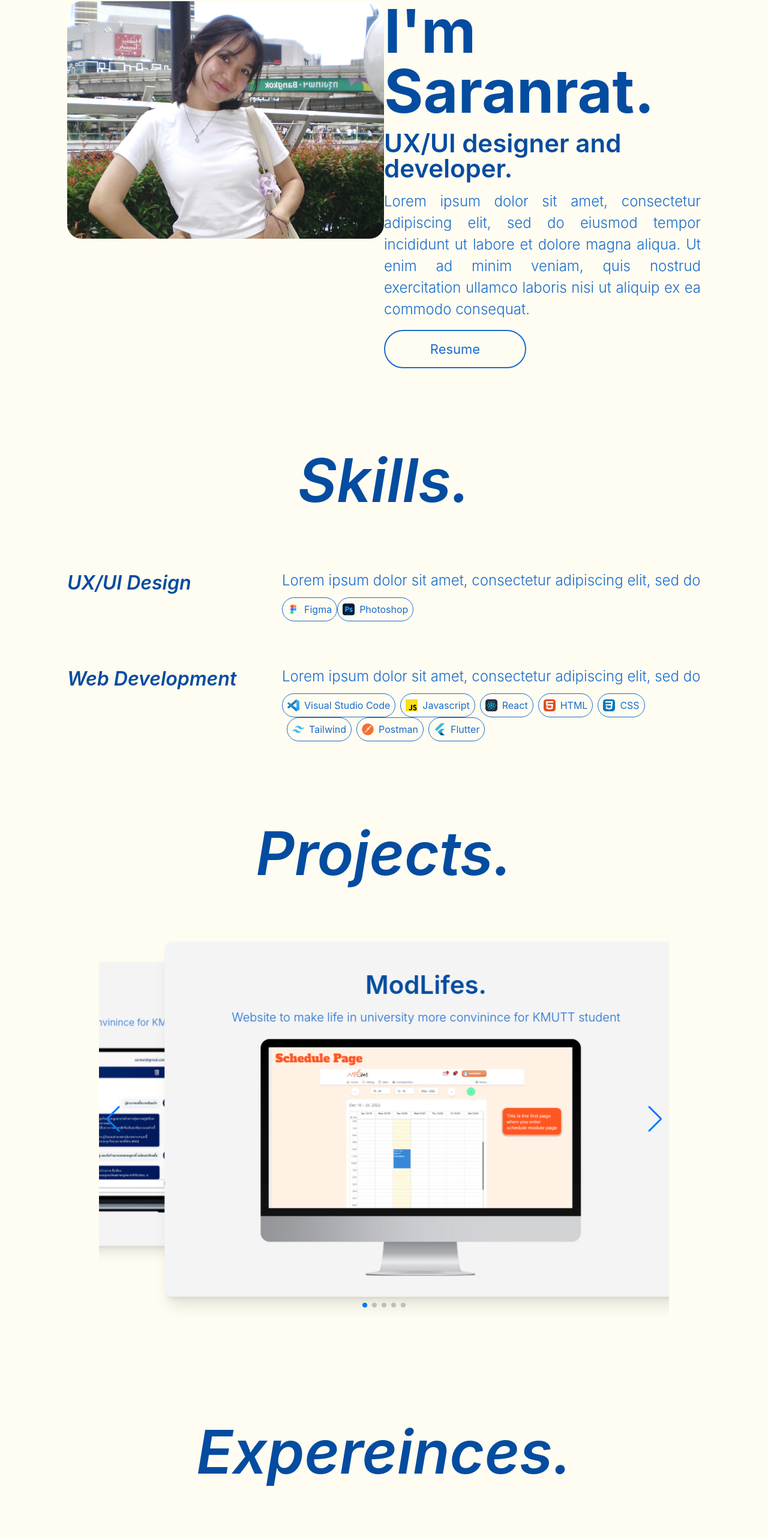
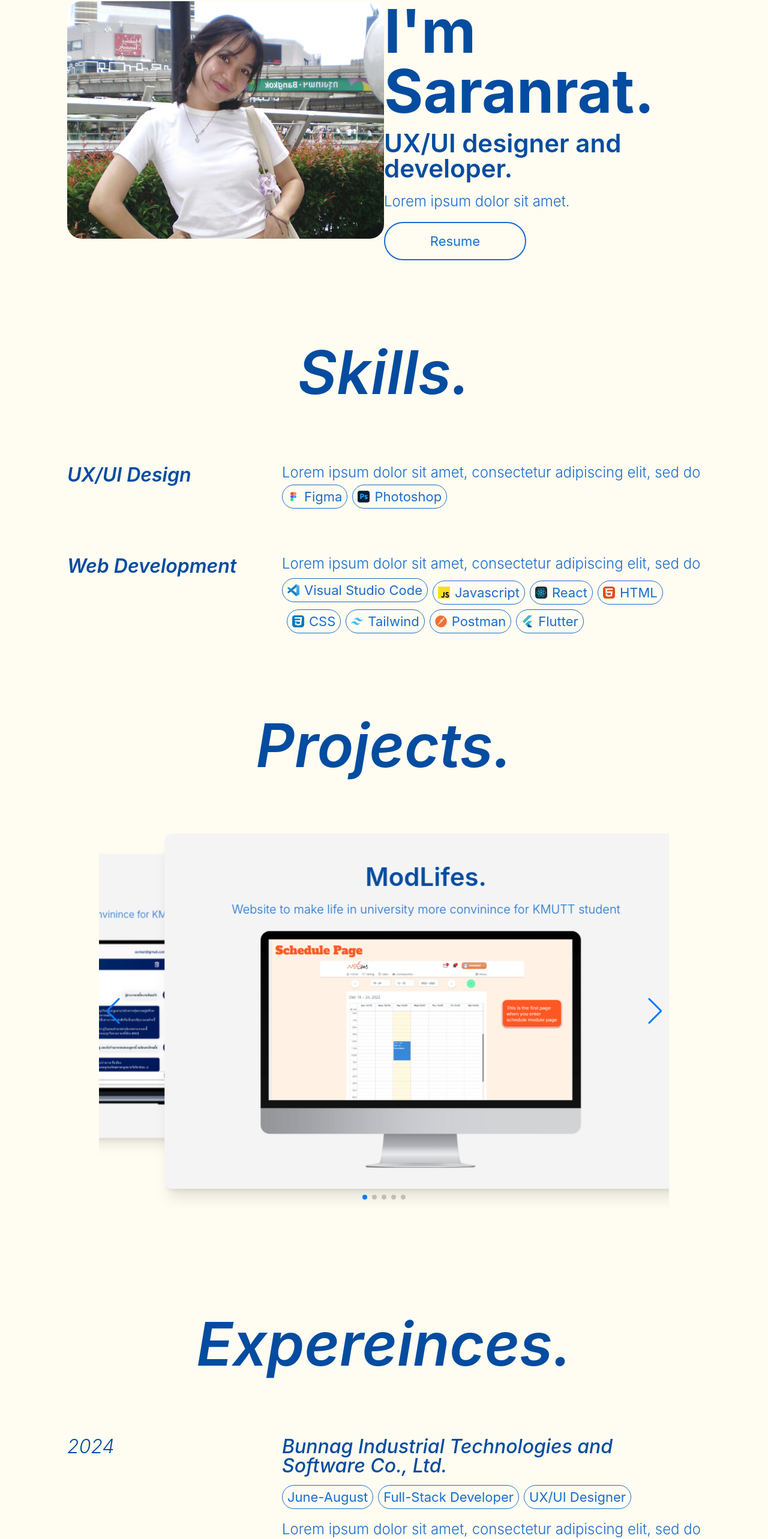
Before and after one commit to SaranratR/fahFolio, a Next.js app: page / in a window 1280 px wide. Shown: the part 190-2756 px from the top of the page at 60% size. Built offline with nearby package versions, Linux system fonts and the light colour scheme.

Commit message:
Fix overlap

```diff
--- a/src/app/components/ExperienceTag.js
+++ b/src/app/components/ExperienceTag.js
@@ -3,10 +3,10 @@ import Image from "next/image";
 export default function ExpereinceTag({ label }) {
   return (
     <div
-      className="flex items-center border border-[#186CCF] rounded-3xl p-2 gap-2 h-[40px]
+      className="flex items-center border border-[#186CCF] rounded-3xl p-2 gap-2 h-[30px] md:h-[40px]
     "
     >
-      <span>{label}</span>
+      <span className="text-[16px] md:text-[22px]">{label}</span>
     </div>
   );
 }
--- a/src/app/components/Navbar.js
+++ b/src/app/components/Navbar.js
@@ -30,7 +30,11 @@ export default function Navbar({ darkMode, toggleDarkMode }) {
       <div className="flex justify-between items-center mt-10 px-10 md:px-20">
         <div className="flex-shrink-0">
           <Image
-            src={darkMode ? "/images/fahfoliodark.png" : "/images/fahfoliolight.png"}
+            src={
+              darkMode
+                ? "/images/fahfoliodark.png"
+                : "/images/fahfoliolight.png"
+            }
             width={80}
             height={80}
             alt="Logo"
@@ -59,7 +63,7 @@ export default function Navbar({ darkMode, toggleDarkMode }) {
             className="block md:hidden"
           >
             <Image
-              src={isMenuOpen ? "/icons/MenuOpen.svg" : "/icons/menuClose.svg"}
+              src={isMenuOpen ? "/icons/MenuClose.svg" : "/icons/menuOpen.svg"}
               alt="Menu Toggle"
               width={19}
               height={19}
@@ -71,7 +75,11 @@ export default function Navbar({ darkMode, toggleDarkMode }) {
         </div>
 
         {isMenuOpen && (
-          <div className={`absolute top-full left-0 w-full md:hidden ${darkMode ? "bg-[#002C61]" : "bg-[#fffcf1]"}  w-full px-6 pb-4 space-y-4`}>
+          <div
+            className={`absolute top-full left- w-full md:hidden ${
+              darkMode ? "bg-[#002C61]" : "bg-[#fffcf1]"
+            }  w-full px-6 pb-4 space-y-4`}
+          >
             <a href="#About" className="block font-code">
               About
             </a>
@@ -88,7 +96,7 @@ export default function Navbar({ darkMode, toggleDarkMode }) {
               <Icon
                 icon={darkMode ? "solar:sun-bold" : "solar:moon-bold"}
                 className="w-5 h-5"
-                color={darkMode ? "#D6E8FF" : "#000"}
+                color={darkMode ? "#D6E8FF" : "#034ca0"}
               />
             </button>
           </div>
--- a/src/app/components/SkillTag.js
+++ b/src/app/components/SkillTag.js
@@ -3,11 +3,11 @@ import Image from "next/image";
 export default function SkillTag({ iconSrc, label }) {
   return (
     <div
-      className="flex items-center border border-[#186CCF] rounded-3xl p-2 gap-2 h-[40px]
+      className="flex items-center border border-[#186CCF] rounded-3xl p-2 gap-2 h-[30px] md:h-[40px]
     "
     >
       <Image src={iconSrc} alt={label} width={20} height={20} />
-      <span>{label}</span>
+      <span className="text-[16px] md:text-[22px]">{label}</span>
     </div>
   );
 }
--- a/src/app/page.js
+++ b/src/app/page.js
@@ -60,14 +60,13 @@ export default function Home() {
             </h3>
             <div className="">
               <p className="text-[18px] md:text-[20px] lg:text-[24px] text-justify">
-                Lorem ipsum dolor sit amet, consectetur adipiscing elit, sed do
-                eiusmod tempor incididunt ut labore et dolore magna aliqua. Ut
-                enim ad minim veniam, quis nostrud exercitation ullamco laboris
-                nisi ut aliquip ex ea commodo consequat.
+                Lorem ipsum dolor sit amet.
               </p>
             </div>
 
-            <button className="button w-[162px] h-[35px] md: w-[237px] md:h-[64px] items-start text-[18px] md:text-[22px]">Resume</button>
+            <button className="button w-[162px] h-[35px] md: w-[237px] md:h-[64px] items-start text-[18px] md:text-[22px]">
+              Resume
+            </button>
           </div>
         </div>
         <div
@@ -81,30 +80,34 @@ export default function Home() {
           </h2>
 
           {/* <div className="grid grid-rows-2 ml-20 mr-20"> */}
-          <div className="grid grid-cols-1 md:grid-cols-[350px_auto] lg:grid-cols-[350px_auto] gap-2 p-0">
-            <div className="">
+          <div className="grid grid-cols-1 md:grid-cols-[350px_auto] gap-2 p-0">
+            <div>
               <h4 className="text-[28px] md:text-[30px] lg:text-[32px] leading-none">
                 UX/UI Design
               </h4>
             </div>
+            <div>
               <p className="text-[18px] md:text-[20px] lg:text-[24px] leading-none">
                 Lorem ipsum dolor sit amet, consectetur adipiscing elit, sed do
               </p>
-            <div className="col-start-2 flex flex-wrap ">
+              <div className="flex flex-wrap mt-2 gap-2">
                 <SkillTag iconSrc="/icons/figma.svg" label="Figma" />
                 <SkillTag iconSrc="/icons/photoshop.svg" label="Photoshop" />
               </div>
             </div>
-          <div className="grid grid-cols-1 md:grid-cols-[350px_auto] lg:grid-cols-[350px_auto] gap-2 mt-20">
-            <div className="">
+          </div>
+
+          <div className="grid grid-cols-1 md:grid-cols-[350px_auto] gap-2 mt-20 p-0">
+            <div>
               <h4 className="text-[28px] md:text-[30px] lg:text-[32px] leading-none">
                 Web Development
               </h4>
             </div>
+            <div>
               <p className="text-[18px] md:text-[20px] lg:text-[24px] leading-none">
                 Lorem ipsum dolor sit amet, consectetur adipiscing elit, sed do
               </p>
-            <div className="col-start-2 flex flex-wrap items-center space-x-2">
+              <div className="col-start-2 flex flex-wrap items-center space-x-2 space-y-2 mt-2">
                 <SkillTag
                   iconSrc="/icons/vscode.svg"
                   label="Visual Studio Code"
@@ -116,6 +119,7 @@ export default function Home() {
                 <SkillTag iconSrc="/icons/tailwind.svg" label="Tailwind" />
                 <SkillTag iconSrc="/icons/postman.svg" label="Postman" />
                 <SkillTag iconSrc="/icons/flutter.svg" label="Flutter" />
+              </div>
             </div>
           </div>
         </div>
@@ -217,19 +221,29 @@ export default function Home() {
             Expereinces.
           </h2>
           <div className="grid grid-cols-1 md:grid-cols-[350px_auto] lg:grid-cols-[350px_auto] gap-2 mt-20">
-            <div className="">
+            <div>
               <h5 className="text-[28px] md:text-[30px] lg:text-[32px] leading-none">
                 2024
               </h5>
             </div>
-            <p className="text-[18px] md:text-[20px] lg:text-[24px] leading-none">
+            <div>
+              <h5 className="text-[24px] md:text-[30px] lg:text-[32px] italic font-medium leading-none">
                 Bunnag Industrial Technologies and Software Co., Ltd.
-            </p>
-            <div></div>
-            <div className="flex">
+              </h5>
+
+              <div className="col-start-2 flex flex-wrap gap-2 mt-4">
                 <ExpereinceTag label="June-August" />
                 <ExpereinceTag label="Full-Stack Developer" />
                 <ExpereinceTag label="UX/UI Designer" />
+              </div>
+              <div className="col-start-2 flex flex-wrap gap-2 mt-4">
+                <p className="text-[18px] md:text-[20px] lg:text-[24px] text-justify">
+                  Lorem ipsum dolor sit amet, consectetur adipiscing elit, sed
+                  do eiusmod tempor incididunt ut labore et dolore magna aliqua.
+                  Ut enim ad minim veniam, quis nostrud exercitation ullamco
+                  laboris nisi ut aliquip ex ea commodo consequat.
+                </p>
+              </div>
             </div>
           </div>
         </div>
```
Also changed, not shown: public/icons/menuOpen.svg. Lines whose indentation alone changed are shown as unchanged.
